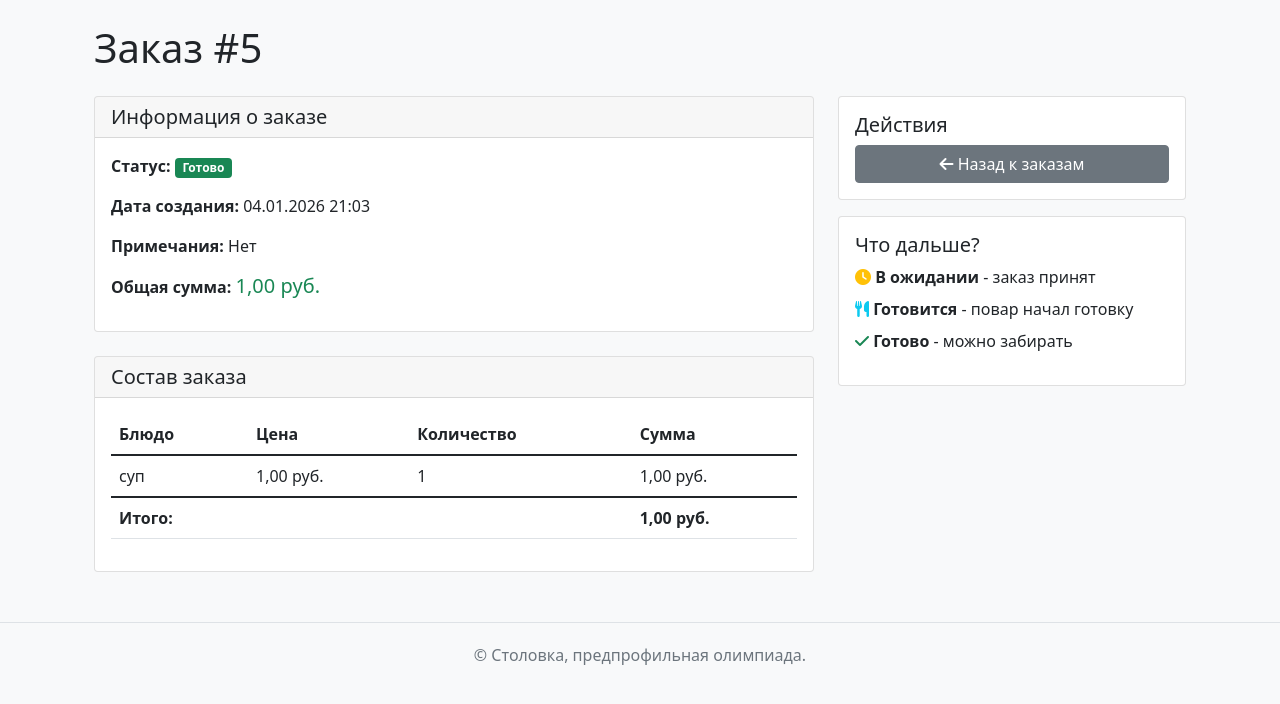
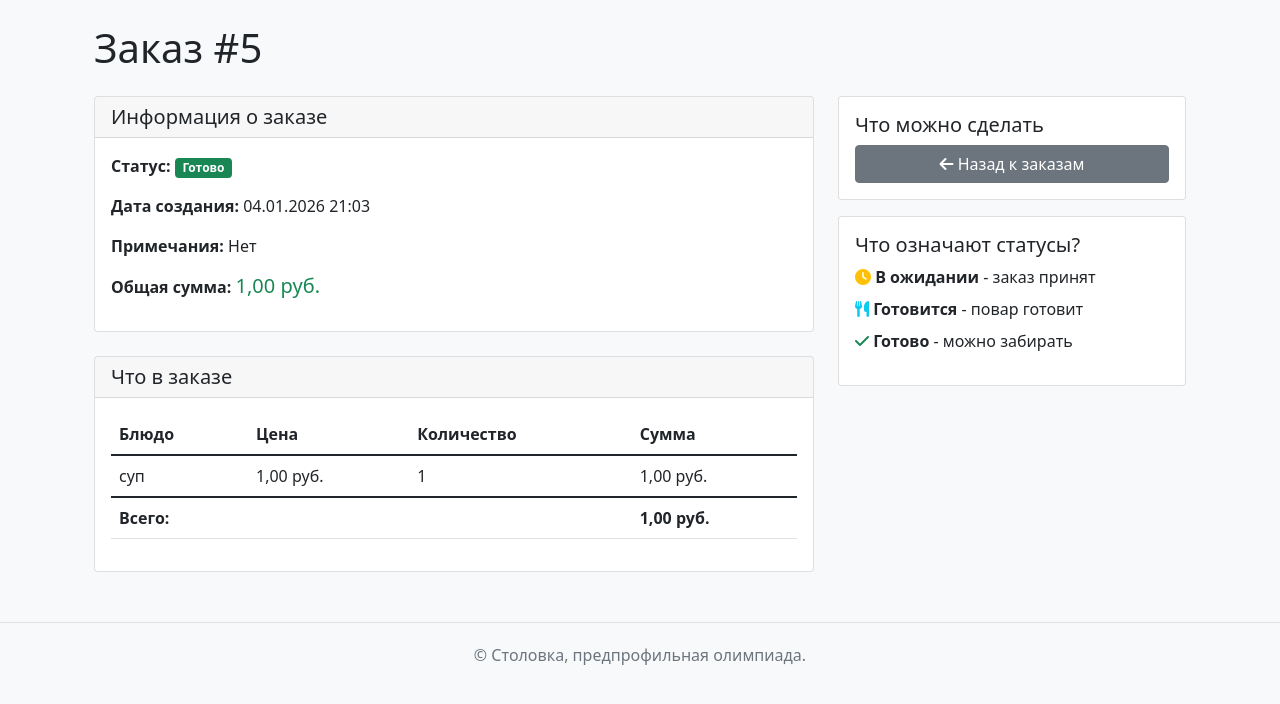
Before and after one commit to YarikAESC/Predprof2025-26, a Django app: page /order/5/ in a window 1280 px wide. Shown: the part 76-780 px from the top of the page. Run offline with Django 4.2, Linux system fonts and the light colour scheme; a user stored in the database is signed in; data comes from the database, SQL or seed files in the repository.

Commit message:
Update order_detail.html

```diff
--- a/project/myproject/orders/templates/orders/order_detail.html
+++ b/project/myproject/orders/templates/orders/order_detail.html
@@ -4,6 +4,7 @@
 <div class="container">
     <h1 class="mb-4">Заказ #{{ order.id }}</h1>
 
+    <!-- Сообщения пользователю -->
     {% if messages %}
     <div class="messages mb-3">
         {% for message in messages %}
@@ -13,12 +14,15 @@
     {% endif %}
 
     <div class="row">
+        <!-- Левая колонка с информацией о заказе -->
         <div class="col-md-8">
+            <!-- Карточка с основной информацией -->
             <div class="card mb-4">
                 <div class="card-header">
                     <h5 class="mb-0">Информация о заказе</h5>
                 </div>
                 <div class="card-body">
+                    <!-- Статус заказа -->
                     <p><strong>Статус:</strong>
                         <span class="badge
                             {% if order.status == 'pending' %}bg-warning
@@ -29,15 +33,19 @@
                             {{ order.get_status_display }}
                         </span>
                     </p>
+                    <!-- Дата создания -->
                     <p><strong>Дата создания:</strong> {{ order.created_at|date:"d.m.Y H:i" }}</p>
+                    <!-- Примечания -->
                     <p><strong>Примечания:</strong> {{ order.notes|default:"Нет" }}</p>
+                    <!-- Сумма заказа -->
                     <p><strong>Общая сумма:</strong> <span class="h5 text-success">{{ order.total_price }} руб.</span></p>
                 </div>
             </div>
 
+            <!-- Карточка с составом заказа -->
             <div class="card">
                 <div class="card-header">
-                    <h5 class="mb-0">Состав заказа</h5>
+                    <h5 class="mb-0">Что в заказе</h5>
                 </div>
                 <div class="card-body">
                     <table class="table">
@@ -50,6 +58,7 @@
                             </tr>
                         </thead>
                         <tbody>
+                            <!-- Список блюд в заказе -->
                             {% for item in order.items.all %}
                             <tr>
                                 <td>{{ item.dish.name }}</td>
@@ -60,8 +69,9 @@
                             {% endfor %}
                         </tbody>
                         <tfoot>
+                            <!-- Итоговая сумма -->
                             <tr>
-                                <th colspan="3" class="text-right">Итого:</th>
+                                <th colspan="3" class="text-right">Всего:</th>
                                 <th>{{ order.total_price }} руб.</th>
                             </tr>
                         </tfoot>
@@ -70,20 +80,24 @@
             </div>
         </div>
 
+        <!-- Правая колонка с действиями и подсказками -->
         <div class="col-md-4">
+            <!-- Карточка с действиями -->
             <div class="card">
                 <div class="card-body">
-                    <h5 class="card-title">Действия</h5>
+                    <h5 class="card-title">Что можно сделать</h5>
                     <div class="d-grid gap-2">
+                        <!-- Кнопка назад -->
                         <a href="{% url 'my_orders' %}" class="btn btn-secondary">
                             <i class="fas fa-arrow-left"></i> Назад к заказам
                         </a>
 
+                        <!-- Кнопка отмены заказа (только для ожидающих заказов) -->
                         {% if order.status == 'pending' and order.customer == user %}
                         <form method="post" action="{% url 'cancel_order' order.id %}" class="d-inline">
                             {% csrf_token %}
                             <button type="submit" class="btn btn-danger"
-                                onclick="return confirm('Вы уверены, что хотите отменить заказ?')">
+                                onclick="return confirm('Отменить заказ?')">
                                 <i class="fas fa-times"></i> Отменить заказ
                             </button>
                         </form>
@@ -92,9 +106,10 @@
                 </div>
             </div>
 
+            <!-- Карточка с пояснениями статусов -->
             <div class="card mt-3">
                 <div class="card-body">
-                    <h5 class="card-title">Что дальше?</h5>
+                    <h5 class="card-title">Что означают статусы?</h5>
                     <ul class="list-unstyled">
                         <li class="mb-2">
                             <i class="fas fa-clock text-warning"></i>
@@ -102,13 +117,12 @@
                         </li>
                         <li class="mb-2">
                             <i class="fas fa-utensils text-info"></i>
-                            <strong>Готовится</strong> - повар начал готовку
+                            <strong>Готовится</strong> - повар готовит
                         </li>
                         <li class="mb-2">
                             <i class="fas fa-check text-success"></i>
                             <strong>Готово</strong> - можно забирать
                         </li>
-
                     </ul>
                 </div>
             </div>
```
